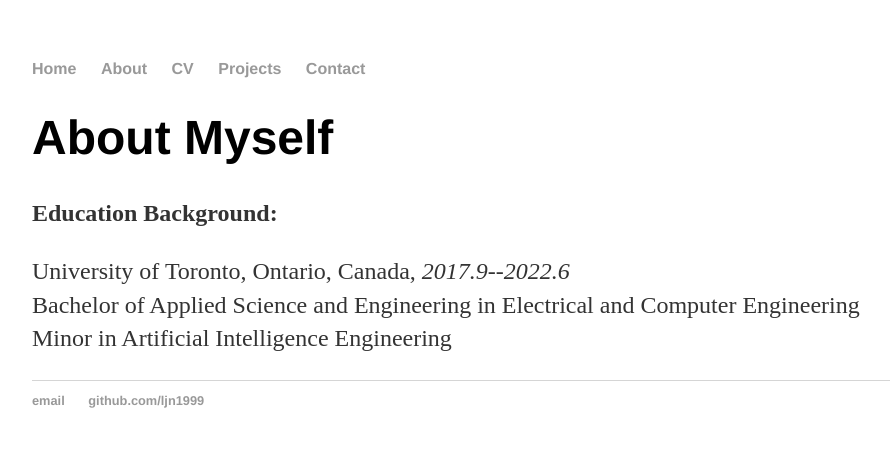
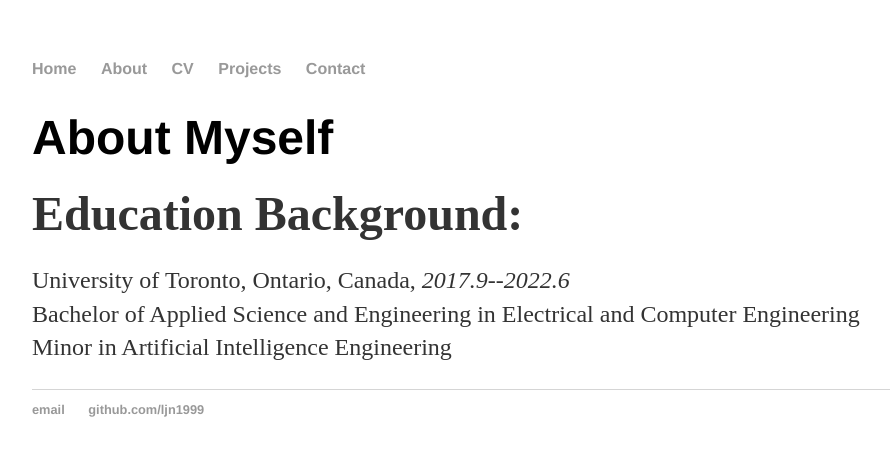
Before and after one commit to ljn1999/ljn1999.github.io, a Jekyll site: the page built from about/index.html, in a window 1280 px wide. Shown: the top 456 px of the page, without its empty margins (160-1050 px from the left). Built offline with Jekyll 4.4.1, drawn with Linux system fonts in a browser that asks for light colours.

Commit message:
Update index.html

```diff
--- a/about/index.html
+++ b/about/index.html
@@ -6,7 +6,7 @@
 <div class="blurb">
 	<h1>About Myself</h1>
 
-	<p><b>Education Background:</b></p>
+	<p><font size="+5"><b>Education Background:</b></font></p>
 
 	<p>University of Toronto, Ontario, Canada, <em>2017.9--2022.6</em>
 	<br>Bachelor of Applied Science and Engineering in Electrical and Computer Engineering
```
